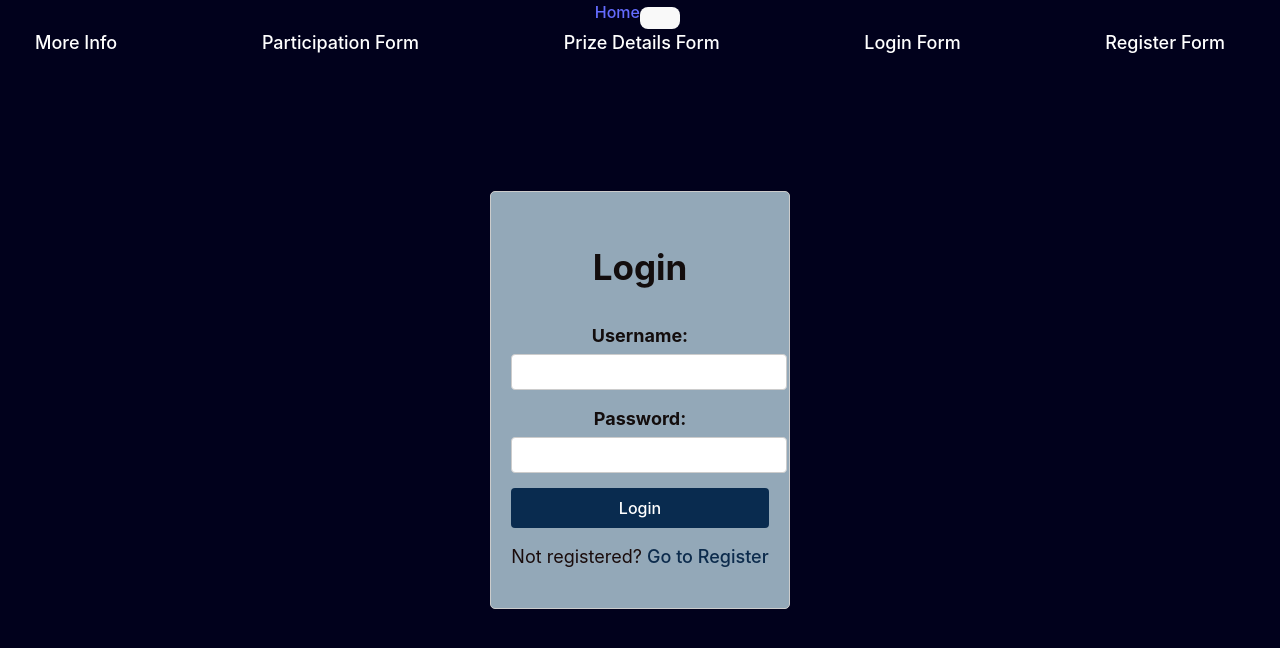
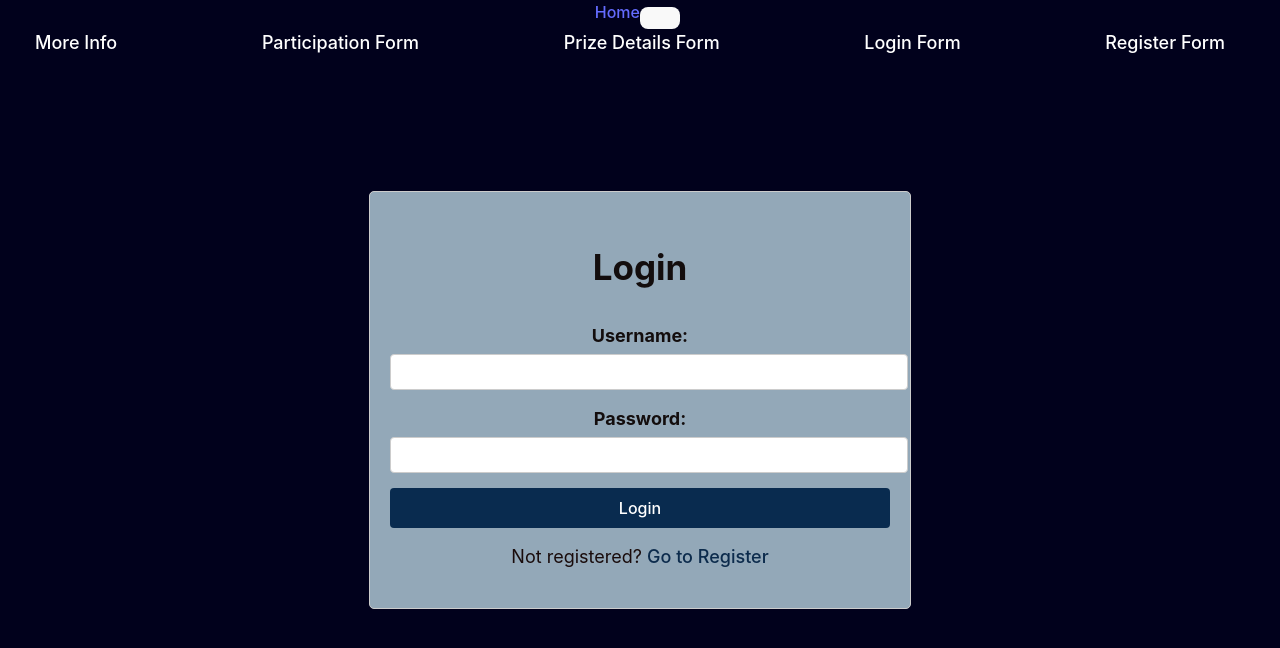
Before and after one commit to sriparna-koar/olympic-games, a React (Vite) app: page /login in a window 1280 px wide. Shown: the top 648 px of the page. Built offline with nearby package versions, Linux system fonts and the light colour scheme.

Commit message:
Update LoginForm.css

```diff
--- a/src/components/LoginForm.css
+++ b/src/components/LoginForm.css
@@ -1,6 +1,6 @@
 /* LoginForm.css */
 .login-form {
-    max-width: 400px;
+    width: 500px;
     margin: 0 auto;
     padding: 20px;
     border: 1px solid #ccc;
```
